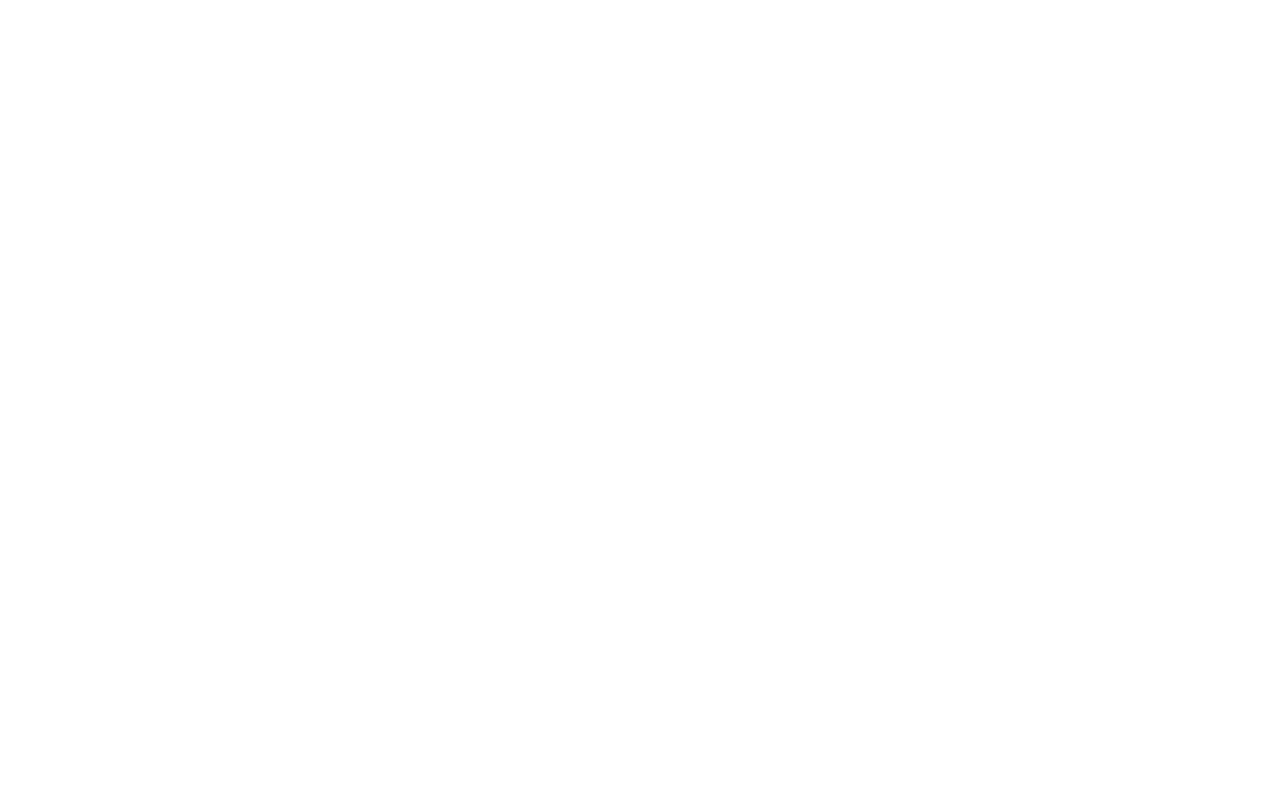
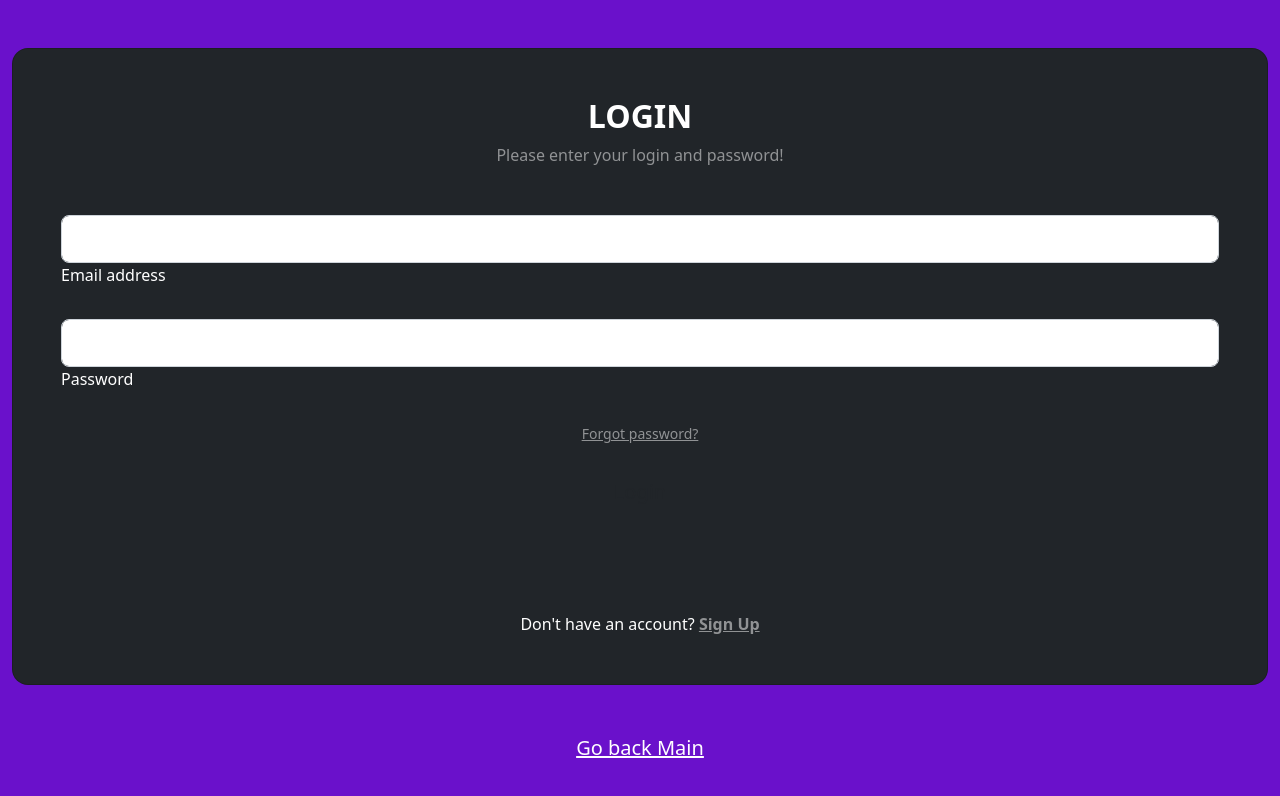
Before and after one commit to Choi-jeonghoon/react_shop, a React (Create React App) app: page /login in a window 1280 px wide. Before the commit this address had no page. Shown: the top 796 px of the page. Built offline with nearby package versions, Linux system fonts and the light colour scheme.

Commit message:
Add:로그인 및 회원가입 UI

```diff
--- a/package.json
+++ b/package.json
@@ -7,6 +7,7 @@
     "@testing-library/react": "^13.4.0",
     "@testing-library/user-event": "^13.5.0",
     "bootstrap": "^5.2.3",
+    "mdb-react-ui-kit": "^5.1.0",
     "react": "^18.2.0",
     "react-bootstrap": "^2.7.0",
     "react-dom": "^18.2.0",
--- /dev/null
+++ b/src/components/Login.jsx
@@ -0,0 +1,126 @@
+// eslint-disable-next-line jsx-a11y/img-redundant-alt
+import React from "react";
+import {
+  MDBContainer,
+  MDBCol,
+  MDBRow,
+  MDBBtn,
+  MDBInput,
+  MDBCard,
+  MDBCardBody,
+  MDBIcon,
+} from "mdb-react-ui-kit";
+import { Card } from "react-bootstrap";
+
+const Login = () => {
+  return (
+    <div
+      style={{
+        width: "100%",
+        height: "100vh",
+        backgroundColor: "rgba(106, 17, 203, 1)",
+      }}
+    >
+      <MDBContainer fluid>
+        <MDBRow className="d-flex justify-content-center align-items-center h-100">
+          <MDBCol col="12">
+            <MDBCard
+              className="bg-dark text-white my-5 mx-auto"
+              style={{
+                borderRadius: "1rem",
+                maxheight: "100%",
+                maxWidth: "100%",
+              }}
+            >
+              <MDBCardBody className="p-5 d-flex flex-column align-items-center mx-auto w-100">
+                <h2 className="fw-bold mb-2 text-uppercase">Login</h2>
+                <p className="text-white-50 mb-5">
+                  Please enter your login and password!
+                </p>
+
+                <MDBInput
+                  wrapperClass="mb-4 mx-5 w-100"
+                  labelClass="text-white"
+                  label="Email address"
+                  id="email"
+                  type="email"
+                  size="lg"
+                />
+                <MDBInput
+                  wrapperClass="mb-4 mx-5 w-100"
+                  labelClass="text-white"
+                  label="Password"
+                  id="password"
+                  type="password"
+                  size="lg"
+                />
+
+                <p className="small mb-3 pb-lg-2">
+                  <a className="text-white-50" href="#!">
+                    Forgot password?
+                  </a>
+                </p>
+                <MDBBtn outline className="mx-2 px-5" color="white" size="lg">
+                  Login
+                </MDBBtn>
+
+                <div className="d-flex flex-row mt-3 mb-5">
+                  <MDBBtn
+                    tag="a"
+                    color="none"
+                    className="m-3"
+                    style={{ color: "white" }}
+                  >
+                    <MDBIcon fab icon="facebook-f" size="lg" />
+                  </MDBBtn>
+
+                  <MDBBtn
+                    tag="a"
+                    color="none"
+                    className="m-3"
+                    style={{ color: "white" }}
+                  >
+                    <MDBIcon fab icon="twitter" size="lg" />
+                  </MDBBtn>
+
+                  <MDBBtn
+                    tag="a"
+                    color="none"
+                    className="m-3"
+                    style={{ color: "white" }}
+                  >
+                    <MDBIcon fab icon="google" size="lg" />
+                  </MDBBtn>
+                </div>
+
+                <div>
+                  <p className="mb-0">
+                    Don't have an account?{" "}
+                    <a href="/signup" className="text-white-50 fw-bold">
+                      Sign Up
+                    </a>
+                  </p>
+                </div>
+              </MDBCardBody>
+            </MDBCard>
+          </MDBCol>
+        </MDBRow>
+      </MDBContainer>
+      <Card.Footer>
+        <a
+          style={{
+            color: "white",
+            fontSize: "20px",
+            display: "flex",
+            justifyContent: "center",
+          }}
+          href="/"
+        >
+          Go back Main
+        </a>
+      </Card.Footer>
+    </div>
+  );
+};
+
+export default Login;
--- /dev/null
+++ b/src/components/SignUp.jsx
@@ -0,0 +1,96 @@
+import React from "react";
+import { Card } from "react-bootstrap";
+import {
+  MDBBtn,
+  MDBContainer,
+  MDBCard,
+  MDBCardBody,
+  MDBCol,
+  MDBRow,
+  MDBInput,
+} from "mdb-react-ui-kit";
+
+const SingUp = () => {
+  return (
+    <div
+      style={{
+        height: "100vh",
+        marginTop: "100px",
+      }}
+    >
+      <MDBContainer>
+        <div className="p-5 bg-image"></div>
+
+        <MDBCard
+          className="mx-5 mb-5 p-5 shadow-5"
+          style={{
+            marginTop: "-100px",
+            background: "hsla(0, 0%, 100%, 0.8)",
+            backdropFilter: "blur(30px)",
+          }}
+        >
+          <MDBCardBody className="p-5 text-center">
+            <h2 className="fw-bold mb-5">Sign up now</h2>
+
+            <MDBRow>
+              <MDBCol col="6">
+                <MDBInput
+                  wrapperClass="mb-4"
+                  label="First name"
+                  id="form1"
+                  type="text"
+                />
+              </MDBCol>
+
+              <MDBCol col="6">
+                <MDBInput
+                  wrapperClass="mb-4"
+                  label="Last name"
+                  id="form1"
+                  type="text"
+                />
+              </MDBCol>
+            </MDBRow>
+
+            <MDBInput
+              wrapperClass="mb-4"
+              label="Email"
+              id="form1"
+              type="email"
+            />
+            <MDBInput
+              wrapperClass="mb-4"
+              label="Password"
+              id="form1"
+              type="password"
+            />
+
+            <MDBBtn className="w-100 mb-4" size="md">
+              sign up
+            </MDBBtn>
+          </MDBCardBody>
+        </MDBCard>
+      </MDBContainer>
+      <Card.Footer
+        style={{
+          display: "flex",
+          justifyContent: "center",
+        }}
+      >
+        <a
+          style={{
+            width: "8%",
+            height: "100%",
+            color: "Black",
+            fontSize: "20px",
+          }}
+          href="/"
+        >
+          Go back Main
+        </a>
+      </Card.Footer>
+    </div>
+  );
+};
+
+export default SingUp;
--- a/src/container/Nav.jsx
+++ b/src/container/Nav.jsx
@@ -1,7 +1,10 @@
 import React from "react";
+import { useNavigate } from "react-router-dom";
 import { Navbar, Container, Nav, Button } from "react-bootstrap";
 
-const contaninerNav = () => {
+const ContaninerNav = () => {
+  const navigate = useNavigate();
+
   return (
     <div style={{ textAlign: "center" }}>
       <Navbar bg="dark" variant="dark">
@@ -13,10 +16,18 @@
             <Nav.Link href="#pricing">shoes</Nav.Link>
           </Nav>
         </Container>
-        <Button variant="primary" style={{ margin: 10 }}>
+        <Button
+          onClick={() => navigate("/login")}
+          variant="primary"
+          style={{ margin: 10 }}
+        >
           login
         </Button>
-        <Button variant="primary" style={{ margin: 10 }}>
+        <Button
+          onClick={() => navigate("/signup")}
+          variant="primary"
+          style={{ margin: 10 }}
+        >
           sign up
         </Button>
       </Navbar>
@@ -24,4 +35,4 @@
   );
 };
 
-export default contaninerNav;
+export default ContaninerNav;
--- /dev/null
+++ b/src/hooks/useLogin.js
@@ -0,0 +1,17 @@
+// import { useCallback } from "react";
+// import { useNavigate } from "react-router-dom";
+
+// function useLogin() {
+//   const navigate = useNavigate();
+//   const handleLoginButtonClick = useCallback(
+//     (e) => {
+//       navigate("/login");
+//     },
+//     [navigate]
+//   );
+//   return {
+//     handleLoginButtonClick,
+//   };
+// }
+
+// export default useLogin;
--- /dev/null
+++ b/src/pages/Login.jsx
@@ -0,0 +1,11 @@
+import React from "react";
+import LoginPage from "../components/Login";
+// import useLogin from "../hooks/useLogin";
+
+const Login = () => {
+  //   const { handleLoginButtonClick } = useLogin();
+
+  return <LoginPage />;
+};
+
+export default Login;
--- /dev/null
+++ b/src/pages/SignUp.jsx
@@ -0,0 +1,8 @@
+import React from "react";
+import SingUpPage from "../components/SignUp";
+
+const Login = () => {
+  return <SingUpPage />;
+};
+
+export default Login;
--- a/src/routers/MyRouter.js
+++ b/src/routers/MyRouter.js
@@ -1,7 +1,9 @@
 import { BrowserRouter, Routes, Route } from "react-router-dom";
-import { lazy } from "react";
+// import { lazy } from "react";
+import Main from "../pages/Main";
 import Detail from "../pages/Detail";
-const Main = lazy(() => import("../pages/Main"));
+import Login from "../pages/Login";
+import SingUp from "../components/SignUp";
 
 const MyRouter = () => {
   return (
@@ -9,6 +11,8 @@
       <Routes>
         <Route path="/" element={<Main />} />
         <Route path="/detail" element={<Detail />} />
+        <Route path="/login" element={<Login />} />
+        <Route path="/signup" element={<SingUp />} />
       </Routes>
     </BrowserRouter>
   );
```
Also changed, not shown: src/hooks/useSignUp.js (added, +17 -0 lines), 1 other file (tests, documents, lock files or other folders).
